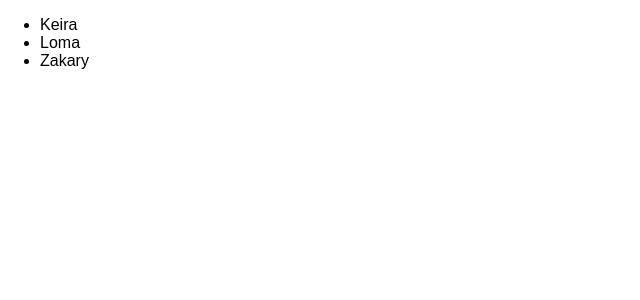
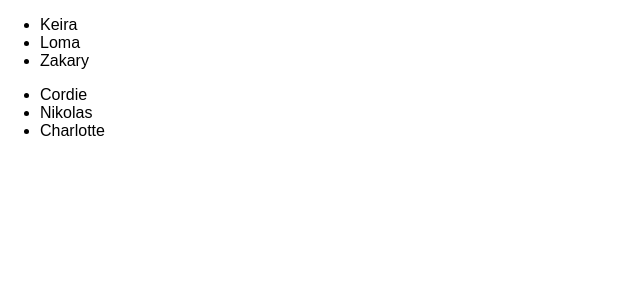
Before and after one commit to ashleighc207/contact-list-react-app, a React (Create React App) app: page / in a window 1280 px wide. Shown: the top 300 px of the page, without its empty margins (0-640 px from the left). Built offline with nearby package versions, Linux system fonts and the light colour scheme.

Commit message:
Add second contact list

```diff
--- a/src/App.js
+++ b/src/App.js
@@ -2,11 +2,7 @@ import React, { Component } from 'react';
 
 class ContactList extends Component {
   render(){
-    const people = [
-      {name: 'Keira'},
-      {name: 'Loma'},
-      {name: 'Zakary'}
-    ]
+    const people = this.props.contacts;
 
     return <ul>
       {people.map(person => (
@@ -19,7 +15,18 @@ class ContactList extends Component {
 class App extends Component {
   render() {
     return (
-      <ContactList/>
+      <div className="App">
+      <ContactList contacts={[
+        {name: 'Keira'},
+        {name: 'Loma'},
+        {name: 'Zakary'}
+      ]}/>
+      <ContactList contacts={[
+        {name: 'Cordie'},
+        {name: 'Nikolas'},
+        {name: 'Charlotte'}
+      ]}/>
+      </div>
     );
   }
 }
```
